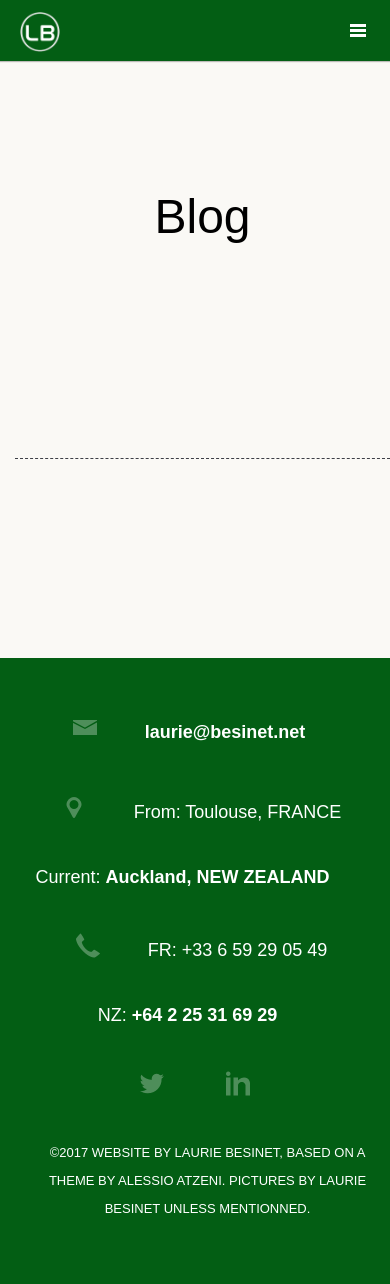
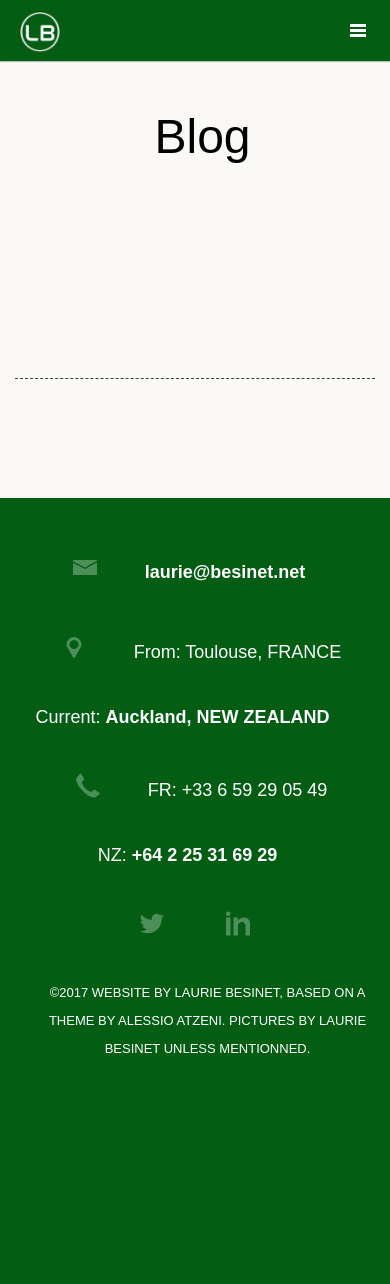
Before and after one commit to LaurieBe/website, a PHP site: page /blog.php in a window 390 px wide. Shown: the part 843-2127 px from the top of the page. After the commit the page ends 1896 px from the top, so only its background shows below. Run offline with PHP 8.4, Linux system fonts and the light colour scheme.

Commit message:
recalage mise en forme de la page blog

```diff
--- a/laurie.besinet.net/_include/css/main.css
+++ b/laurie.besinet.net/_include/css/main.css
@@ -640,9 +640,15 @@ nav#navigation-mobile #menu-nav-mobile li.current a {
 
 .page {
 	background: #FAF9F5;
-	padding: 100px 0;
+	padding: 70px 0;
 	position: relative;
 	z-index: 99;
+}
+
+@media(max-width:767px) {
+  .page {
+padding: 20px 0;
+  }
 }
 
 .page-alternate {
```
Also changed, not shown: laurie.besinet.net/blog.php (+8 -7 lines).
